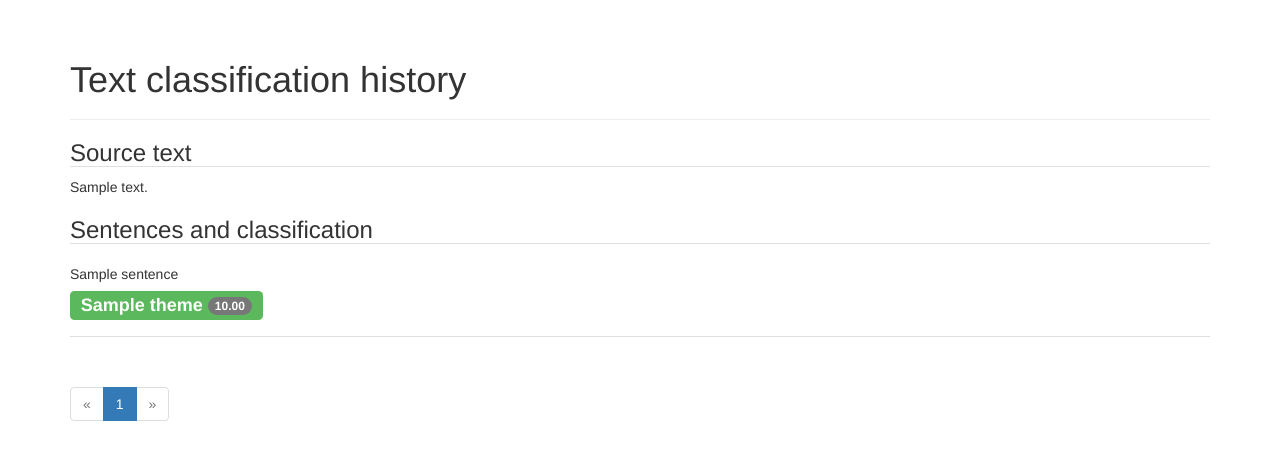
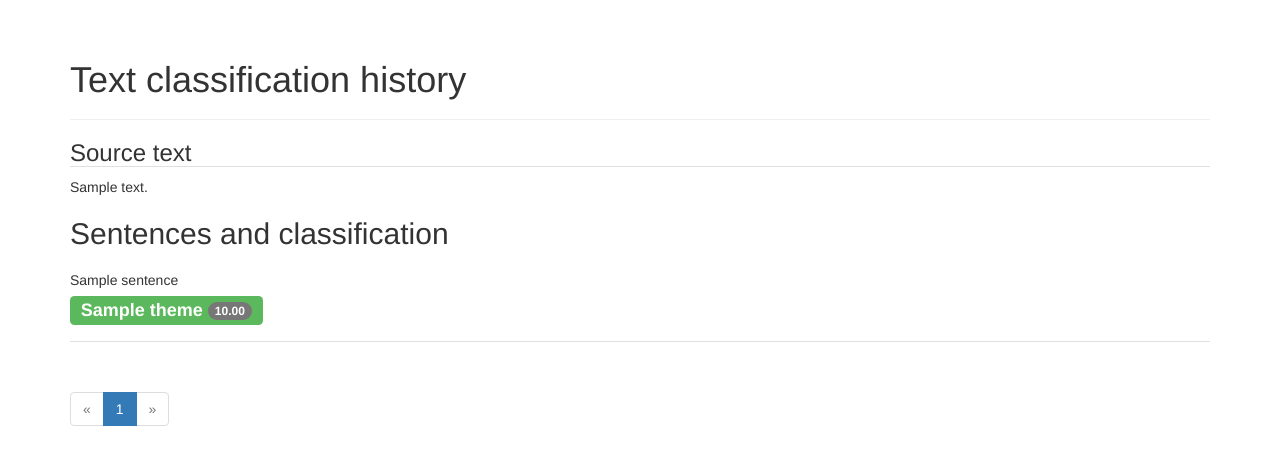
Before and after one commit to emil2099/TextApi, a Python web app: template app/templates/history.html in a window 1280 px wide. Shown: the part 52-517 px from the top of the page. Run offline with Jinja, Linux system fonts and the light colour scheme; the template is opened without the code that fills it: most values are stand-ins (such as "Sample title", 1, 10 or a date in 2020); some libraries are stand-ins or nearby versions.

Commit message:
Change header in _texts.html

```diff
--- a/app/templates/_texts.html
+++ b/app/templates/_texts.html
@@ -4,7 +4,7 @@
 {% endif %}
 
 {% if text.sentences %}
-    <h3 class="section">Sentences and classification</h3>
+    <h2 class="section">Sentences and classification</h2>
     <ul class="sentences">
         {% for sentence in text.sentences %}
         <li class="sentence">
```
